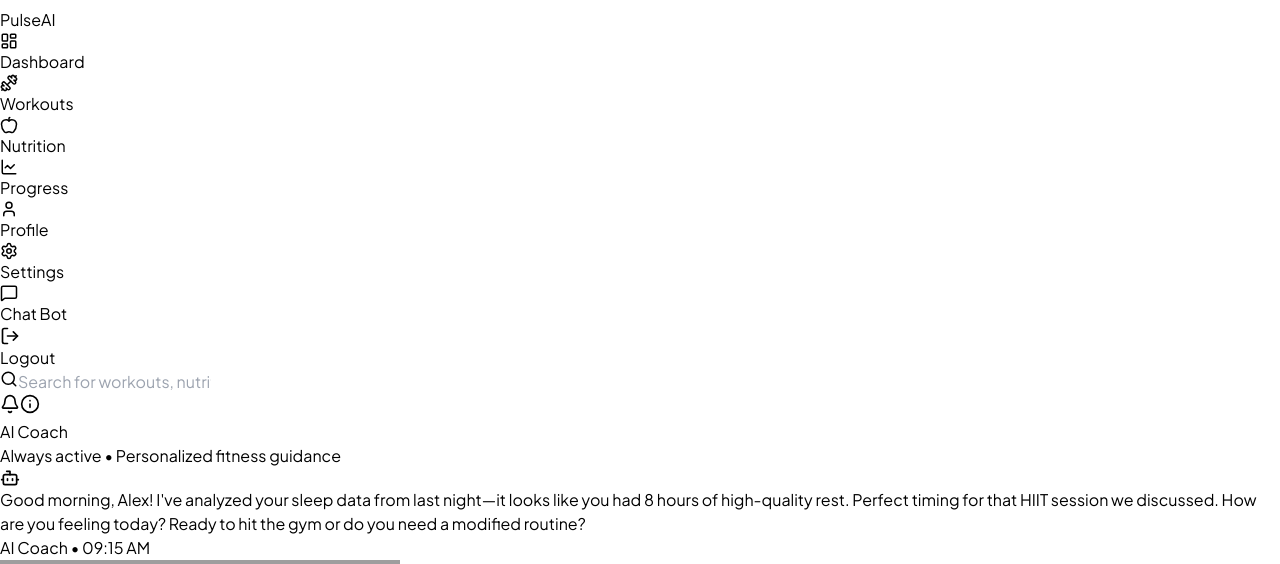
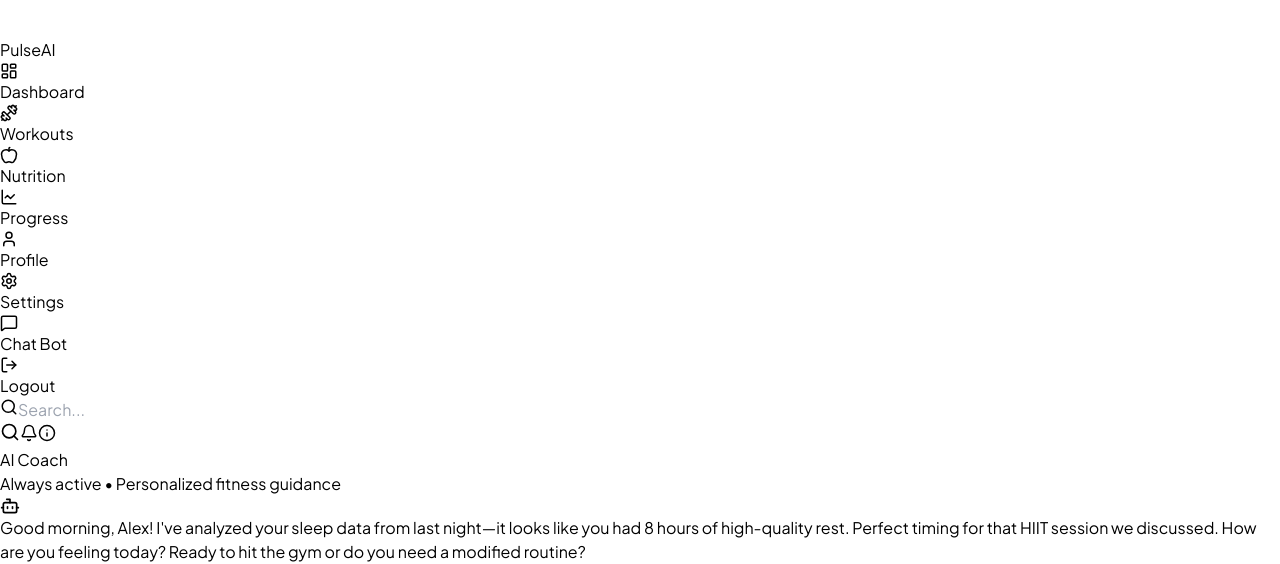
Before and after one commit to ritisha-ghosh/Personalized-Gym-Assistant, a React (Vite) app in the folder Frontend/: page /chat in a window 1280 px wide. Shown: the part 1272-1836 px from the top of the page. Built offline with nearby package versions, Linux system fonts and the light colour scheme; grey boxes are pictures that could not be loaded.

Commit message:
Updated Landing, Login, and Register pages

```diff
--- a/Frontend/src/componenets/layout/Header.jsx
+++ b/Frontend/src/componenets/layout/Header.jsx
@@ -4,13 +4,12 @@ import { Link, useNavigate } from "react-router-dom";
 
 const Header = () => {
   const [searchQuery, setSearchQuery] = useState("");
-  // const navigate = useNavigate(); // Uncomment if you want to redirect on search
+  const [showSearch, setShowSearch] = useState(false);
 
   const handleSearch = () => {
     if (searchQuery.trim()) {
       console.log("Searching for:", searchQuery);
-      alert(`Searching for: ${searchQuery}`); // Visual feedback for now
-      // Example navigation: navigate(`/search?q=${searchQuery}`);
+      alert(`Searching for: ${searchQuery}`);
     }
   };
 
@@ -27,19 +26,15 @@ const Header = () => {
   return (
     <header
       className="
-        flex items-center justify-end
-        px-8 py-4
+        flex items-center justify-between
+        px-4 sm:px-6 md:px-8 py-3 sm:py-4
         bg-white/80 backdrop-blur-md
         border-b border-slate-200
-        sticky top-0 z-30
+        sticky top-0 z-30 gap-4
       "
     >
-      {/* Actions Container */}
-      <div className="flex items-center gap-6 w-full justify-end">
-
-        {/* --- Proper Search Bar --- */}
-        <div className="relative hidden md:block w-full max-w-md mr-auto">
-          {/* Search Icon (Clickable) */}
+      {/* --- Search Bar - Hidden on mobile, shown on md+ --- */}
+      <div className="relative hidden md:block w-full max-w-md">
         <button
           onClick={handleSearch}
           className="absolute left-3 top-1/2 -translate-y-1/2 text-slate-400 hover:text-[#df20af] transition-colors"
@@ -52,27 +47,22 @@ const Header = () => {
           value={searchQuery}
           onChange={(e) => setSearchQuery(e.target.value)}
           onKeyDown={handleKeyDown}
-            placeholder="Search for workouts, nutrition, anything..."
+          placeholder="Search..."
           className="
-              w-full pl-10 pr-10 py-2.5
-              rounded-xl
+            w-full pl-10 pr-10 py-2 sm:py-2.5
+            rounded-xl text-sm
             bg-slate-50
             border border-slate-200
-              text-sm font-medium text-slate-700
-              placeholder:text-slate-400
-              focus:outline-none
-              focus:ring-2 focus:ring-[#df20af]/20
-              focus:border-[#df20af]
-              transition-all
-              shadow-sm
+            text-slate-700 placeholder:text-slate-400
+            focus:outline-none focus:ring-2 focus:ring-[#df20af]/20 focus:border-[#df20af]
+            transition-all shadow-sm
           "
         />
 
-          {/* Clear 'X' Button (Visible only when typing) */}
         {searchQuery && (
           <button
             onClick={clearSearch}
-              className="absolute right-3 top-1/2 -translate-y-1/2 text-slate-400 hover:text-slate-600 p-1 rounded-full hover:bg-slate-200 transition-all"
+            className="absolute right-3 top-1/2 -translate-y-1/2 text-slate-400 hover:text-slate-600 p-1 transition-all"
           >
             <X size={14} />
           </button>
@@ -80,25 +70,36 @@ const Header = () => {
       </div>
 
       {/* --- Right Side Actions --- */}
-        <div className="flex items-center gap-4">
+      <div className="flex items-center gap-2 sm:gap-4 ml-auto">
+
+        {/* Mobile Search Toggle */}
+        <button
+          onClick={() => setShowSearch(!showSearch)}
+          className="
+            md:hidden p-2 rounded-lg
+            bg-slate-50 hover:bg-slate-100
+            transition-all
+          "
+        >
+          {showSearch ? <X size={20} /> : <Search size={20} />}
+        </button>
+
         {/* Notifications */}
         <button
           className="
-              relative p-2.5
+            relative p-2 sm:p-2.5
             rounded-xl
-              bg-slate-50
-              hover:bg-[#eef7f6] hover:text-[#df20af]
+            bg-slate-50 hover:bg-[#eef7f6]
             border border-transparent hover:border-[#df20af]/20
-              transition-all
-              group
+            transition-all group flex-shrink-0
           "
         >
           <span className="text-slate-600 group-hover:text-[#df20af]">
-              <Bell size={20} />
+            <Bell size={18} sm:size={20} />
           </span>
           <span
             className="
-                absolute top-2 right-2.5
+              absolute top-1.5 right-1.5 sm:top-2 sm:right-2.5
               w-2.5 h-2.5
               bg-[#df20af]
               border-2 border-white
@@ -110,20 +111,39 @@ const Header = () => {
         {/* Help / Info */}
         <button
           className="
-              p-2.5 rounded-xl
-              bg-slate-50
-              hover:bg-[#eef7f6] hover:text-[#df20af]
+            p-2 sm:p-2.5 rounded-xl
+            bg-slate-50 hover:bg-[#eef7f6]
             border border-transparent hover:border-[#df20af]/20
-              transition-all
-              group
+            transition-all group flex-shrink-0 hidden sm:block
           "
         >
           <span className="text-slate-600 group-hover:text-[#df20af]">
-              <Info size={20} />
+            <Info size={18} sm:size={20} />
           </span>
         </button>
       </div>
+
+      {/* Mobile Search Input */}
+      {showSearch && (
+        <div className="absolute top-16 left-4 right-4 md:hidden">
+          <div className="relative w-full">
+            <input
+              type="text"
+              value={searchQuery}
+              onChange={(e) => setSearchQuery(e.target.value)}
+              onKeyDown={handleKeyDown}
+              placeholder="Search..."
+              autoFocus
+              className="
+                w-full px-4 py-2 rounded-lg
+                bg-slate-50 border border-slate-200
+                text-sm placeholder:text-slate-400
+                focus:outline-none focus:ring-2 focus:ring-[#df20af]/20
+              "
+            />
           </div>
+        </div>
+      )}
     </header>
   );
 };
--- a/Frontend/src/componenets/layout/Layout.jsx
+++ b/Frontend/src/componenets/layout/Layout.jsx
@@ -1,22 +1,48 @@
-import React from "react";
+import React, { useState } from "react";
 import Sidebar from "./Sidebar";
 import Header from "./Header";
+import { Menu, X } from "lucide-react";
 
 const Layout = ({ children }) => {
+  const [sidebarOpen, setSidebarOpen] = useState(false);
+
   return (
     <div className="min-h-screen bg-slate-50 text-slate-900">
 
-      {/* Fixed Sidebar */}
-      <Sidebar />
+      {/* Mobile Menu Button */}
+      <div className="fixed top-4 left-4 z-50 lg:hidden">
+        <button
+          onClick={() => setSidebarOpen(!sidebarOpen)}
+          className="p-2 bg-white rounded-lg shadow-md hover:bg-slate-100 transition"
+        >
+          {sidebarOpen ? <X size={24} /> : <Menu size={24} />}
+        </button>
+      </div>
 
-      {/* Main Content Wrapper - Pushed right by sidebar width (ml-64) */}
-      <div className="ml-64 flex min-h-screen flex-col relative">
+      {/* Fixed Sidebar - Hidden on mobile, shown on lg+ */}
+      <div className={`
+        fixed top-0 left-0 h-screen w-64 z-40 transition-transform duration-300
+        ${sidebarOpen ? 'translate-x-0' : '-translate-x-full lg:translate-x-0'}
+      `}>
+        <Sidebar onClose={() => setSidebarOpen(false)} />
+      </div>
+
+      {/* Mobile Overlay */}
+      {sidebarOpen && (
+        <div
+          className="fixed inset-0 bg-black/50 z-30 lg:hidden"
+          onClick={() => setSidebarOpen(false)}
+        />
+      )}
+
+      {/* Main Content Wrapper - Responsive margin */}
+      <div className="lg:ml-64 flex min-h-screen flex-col relative">
 
         {/* Header */}
         <Header />
 
-        {/* Page Content */}
-        <main className="flex-1 px-8 py-8">
+        {/* Page Content - Responsive padding */}
+        <main className="flex-1 px-4 py-6 sm:px-6 md:px-8 lg:py-8">
           <div className="max-w-7xl mx-auto w-full">
             {children}
           </div>
--- a/Frontend/src/componenets/layout/Sidebar.jsx
+++ b/Frontend/src/componenets/layout/Sidebar.jsx
@@ -1,13 +1,17 @@
-import { Apple, Dumbbell, LayoutDashboard, LineChartIcon, LogOut, MessageSquare, Settings, User } from "lucide-react";
+import { Apple, Dumbbell, LayoutDashboard, LineChartIcon, LogOut, MessageSquare, Settings, TrendingUp, User } from "lucide-react";
 import { Link, useLocation } from "react-router-dom";
 
-const Sidebar = () => {
+const Sidebar = ({ onClose }) => {
   const location = useLocation();
+
+  const handleLinkClick = () => {
+    if (onClose) onClose();
+  };
 
   const navItemClass = (path) =>
     `
-      block px-4 py-3 rounded-xl cursor-pointer flex gap-3 item-center
-      font-medium transition-all
+      block px-4 py-3 rounded-xl cursor-pointer flex gap-3 items-center
+      font-medium transition-all text-sm sm:text-base
       ${location.pathname === path
       ? "bg-white text-pink-500 font-bold shadow-sm"
       : "text-slate-900 hover:bg-white/60"
@@ -15,11 +19,11 @@ const Sidebar = () => {
     `;
 
   return (
-    <aside className="fixed top-0 left-0 h-screen w-64 bg-blue-100 border-r border-slate-200 flex flex-col">
+    <aside className="h-screen w-64 bg-blue-100 border-r border-slate-200 flex flex-col overflow-hidden">
 
       {/* Logo */}
-      <div className="p-6 flex items-center gap-3">
-        <div className="w-10 h-10 bg-[#df20af] rounded-xl flex items-center justify-center text-white shadow-lg shadow-[#df20af]/20">
+      <div className="p-4 sm:p-6 flex items-center gap-3 flex-shrink-0">
+        <div className="w-9 h-9 sm:w-10 sm:h-10 bg-[#df20af] rounded-xl flex items-center justify-center text-white shadow-lg shadow-[#df20af]/20 flex-shrink-0">
           <svg
             xmlns="http://www.w3.org/2000/svg"
             viewBox="0 0 24 24"
@@ -28,72 +32,72 @@ const Sidebar = () => {
             strokeWidth="2.5"
             strokeLinecap="round"
             strokeLinejoin="round"
-            className="w-6 h-6"
+            className="w-5 h-5 sm:w-6 sm:h-6"
           >
             <path d="M13 2L3 14h9l-1 8 10-12h-9l1-8z" />
           </svg>
         </div>
-        <span className="text-xl font-bold tracking-tight text-[#0f172a]">
+        <span className="text-lg sm:text-xl font-bold tracking-tight text-[#0f172a] truncate">
           PulseAI
         </span>
       </div>
 
       {/* Navigation */}
-      <nav className="flex-1 px-4 py-6 space-y-1 overflow-y-auto">
-        <Link to="/dashboard" className={navItemClass("/dashboard")}>
-          <LayoutDashboard size={18} className=" mt-1" />
-          Dashboard
+      <nav className="flex-1 px-3 sm:px-4 py-4 sm:py-6 space-y-1 overflow-y-auto">
+        <Link to="/dashboard" onClick={handleLinkClick} className={navItemClass("/dashboard")}>
+          <LayoutDashboard size={18} className="flex-shrink-0" />
+          <span>Dashboard</span>
         </Link>
 
-        <Link to="/workouts" className={navItemClass("/workouts")}>
-          <Dumbbell size={18} className=" mt-1" />
-          Workouts
+        <Link to="/workouts" onClick={handleLinkClick} className={navItemClass("/workouts")}>
+          <Dumbbell size={18} className="flex-shrink-0" />
+          <span>Workouts</span>
         </Link>
 
-        <Link to="/nutrition" className={navItemClass("/nutrition")}>
-          <Apple size={18} className=" mt-1" />
-          Nutrition
+        <Link to="/nutrition" onClick={handleLinkClick} className={navItemClass("/nutrition")}>
+          <Apple size={18} className="flex-shrink-0" />
+          <span>Nutrition</span>
         </Link>
 
-        <Link to="/progress" className={navItemClass("/progress")}>
-          <LineChartIcon size={18} className=" mt-1" />
-          Progress
+        <Link to="/progress" onClick={handleLinkClick} className={navItemClass("/progress")}>
+          <LineChartIcon size={18} className="flex-shrink-0" />
+          <span>Progress</span>
         </Link>
 
-        {/* Added Profile Link */}
-        <Link to="/profile" className={navItemClass("/profile")}>
-          <User size={18} className=" mt-1" />
-          Profile
+
+
+        <Link to="/profile" onClick={handleLinkClick} className={navItemClass("/profile")}>
+          <User size={18} className="flex-shrink-0" />
+          <span>Profile</span>
         </Link>
 
-        <Link to="/settings" className={navItemClass("/settings")}>
-          <Settings size={18} className=" mt-1" />
-          Settings
+        <Link to="/settings" onClick={handleLinkClick} className={navItemClass("/settings")}>
+          <Settings size={18} className="flex-shrink-0" />
+          <span>Settings</span>
         </Link>
 
-        <Link to="/chat" className={navItemClass("/chat")}>
-          <MessageSquare size={18} className=" mt-1" />
-          Chat Bot
+        <Link to="/chat" onClick={handleLinkClick} className={navItemClass("/chat")}>
+          <MessageSquare size={18} className="flex-shrink-0" />
+          <span>Chat Bot</span>
         </Link>
       </nav>
 
       {/* Logout - Linked to Landing Page */}
-      <div className="p-4 border-t border-slate-200">
+      <div className="p-3 sm:p-4 border-t border-slate-200 flex-shrink-0">
         <Link
           to="/"
+          onClick={handleLinkClick}
           className="
             w-full flex items-center justify-center gap-2
-            px-4 py-3 rounded-xl
+            px-3 sm:px-4 py-2 sm:py-3 rounded-xl
             bg-red-50 text-red-600
-            font-bold
+            font-bold text-sm sm:text-base
             hover:bg-red-100
             transition-colors
           "
         >
-          <span className="material-symbols-outlined text-lg">
-            <LogOut size={20} />
-          </span>
-          Logout
+          <LogOut size={18} className="flex-shrink-0" />
+          <span>Logout</span>
         </Link>
       </div>
     </aside>
```
Also changed, not shown: Frontend/src/pages/Dashboard.jsx (+6 -6 lines), Frontend/src/pages/Neutrations.jsx (+12 -11 lines), Frontend/src/pages/Progression.jsx (+5 -5 lines), Frontend/src/pages/UserProfile.jsx (+5 -5 lines), Frontend/src/pages/Workout.jsx (+9 -15 lines). Lines whose indentation alone changed are shown as unchanged.
